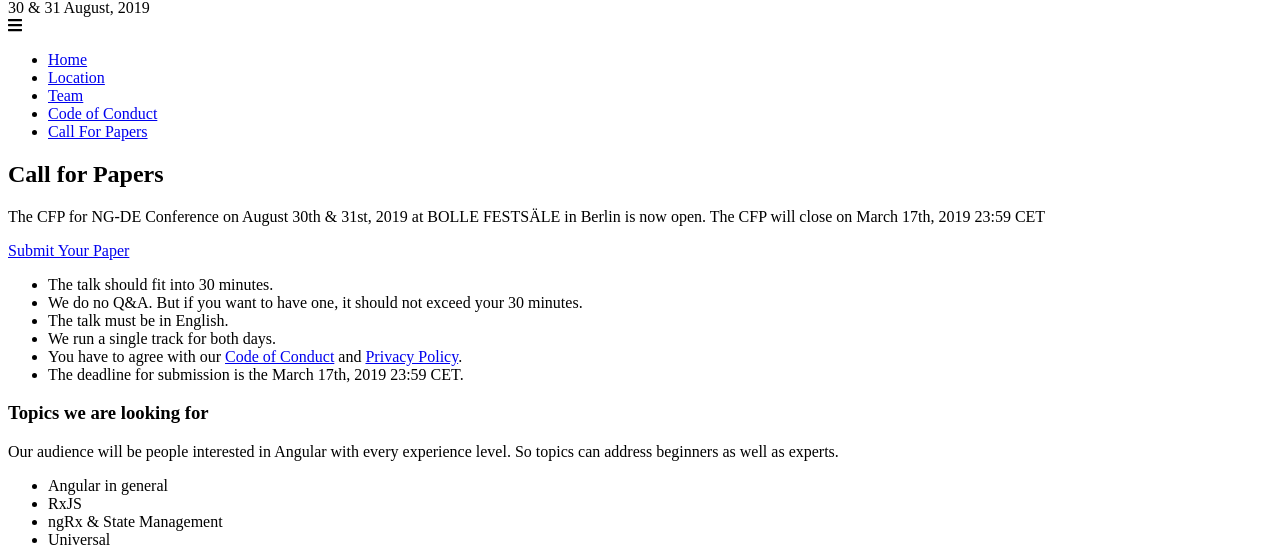
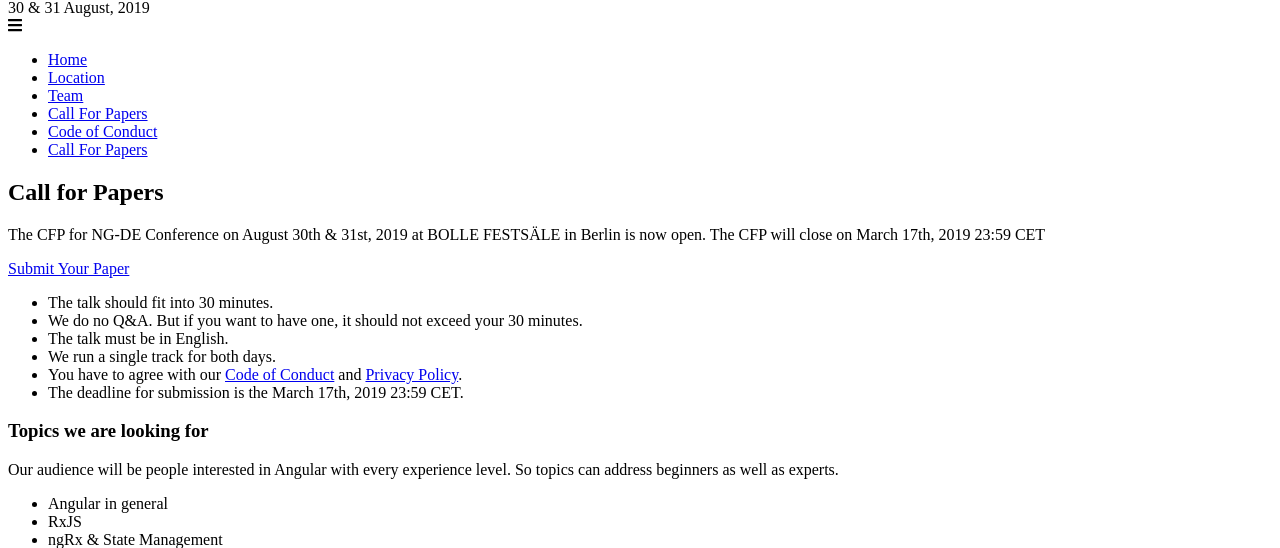
Before and after one commit to ngdeconf/ng-de.org, a Jekyll site: the page built from call-for-papers/index.md, in a window 1280 px wide and 900 px high, cut to the strip 352-900 px from the top of the window. Built offline with Jekyll 4.4.1, drawn with Linux system fonts in a browser that asks for light colours; nearby versions of some CDN libraries; our own code applies the rules of GitHub Pages for plain Markdown files.

Commit message:
feat(cfp): rename cfp url to "call-for-papers"

```diff
--- a/_data/pages.yml
+++ b/_data/pages.yml
@@ -14,9 +14,9 @@
   - name: Team
     url: /team/
     navigation: true
-#  - name: Call For Papers
-#    url: /cfp/
-#    navigation: true
+  - name: Call For Papers
+    url: /call-for-papers/
+    navigation: true
   - name: Code of Conduct
     url: /code-of-conduct/
     navigation: true
--- a/_includes/header.html
+++ b/_includes/header.html
@@ -14,7 +14,7 @@
         <span class="button__scale">Buy Tickets</span>
       </a>
       -->
-      <a class="button button--xlarge" href="/cfp/">
+      <a class="button button--xlarge" href="/call-for-papers/">
         <span class="button__scale">Call for Papers</span>
       </a>
     </div>
--- a/_includes/topbar.html
+++ b/_includes/topbar.html
@@ -29,7 +29,7 @@
           <span class="button__scale">Tickets</span>
         </a>
         -->
-        <a class="menu__button button button--compact" href="/cfp/">
+        <a class="menu__button button button--compact" href="/call-for-papers/">
           <span class="button__scale">Call For Papers</span>
         </a>
       </li>
--- a/css/default.scss
+++ b/css/default.scss
@@ -20,4 +20,4 @@
 @import 'components/cookie-consent';
 @import 'components/team';
 
-@import 'pages/cfp';
+@import 'pages/call-for-papers';
--- a/index.html
+++ b/index.html
@@ -26,7 +26,7 @@
     The call for papers is now open until March 17th. We are super excited about your proposals and keep our fingers crossed to see you in August.
   </p>
   <p class="lead__content">
-    <a class="button button--xlarge" href="/cfp/">
+    <a class="button button--xlarge" href="/call-for-papers/">
       <span class="button__scale">Call For Papers</span>
     </a>
   </p>
```
Also changed, not shown: _sass/pages/call-for-papers.scss (renamed from _sass/pages/cfp.scss), call-for-papers/index.md (renamed from cfp/index.md).
